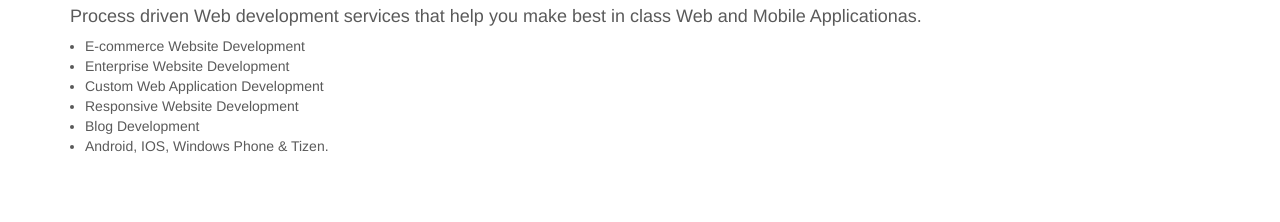
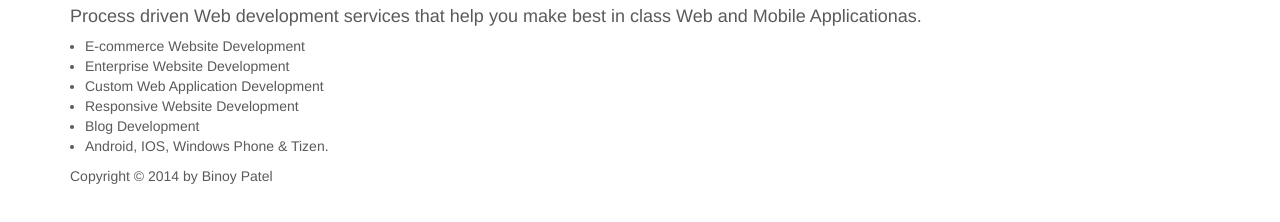
Before and after one commit to jslopeza/Five_Tech_Website_Redesign, a plain HTML site: page index.html in a window 1280 px wide. Shown: the part 536-758 px from the top of the page. Drawn offline with nearby package versions, Linux system fonts and the light colour scheme.

Commit message:
Added footer

```diff
--- a/index.html
+++ b/index.html
@@ -114,6 +114,16 @@
             </div>
 
         <!------------- END SERVICES -------------->
+
+        <!----------------- FOOTER ------------------>
+
+        <div class="footer">
+            <div class="container-shift container-shift2 container">
+                <p class="text">Copyright &copy; 2014 by Binoy Patel</p>
+            </div>
+        </div>
+
+        <!------------- JAVASCRIPT -------------->
         <script src="//ajax.googleapis.com/ajax/libs/jquery/1.11.0/jquery.min.js"></script>
         <script>window.jQuery || document.write('<script src="js/vendor/jquery-1.11.0.min.js"><\/script>')</script>
         <script src="//netdna.bootstrapcdn.com/bootstrap/3.1.1/js/bootstrap.min.js"></script>
```
